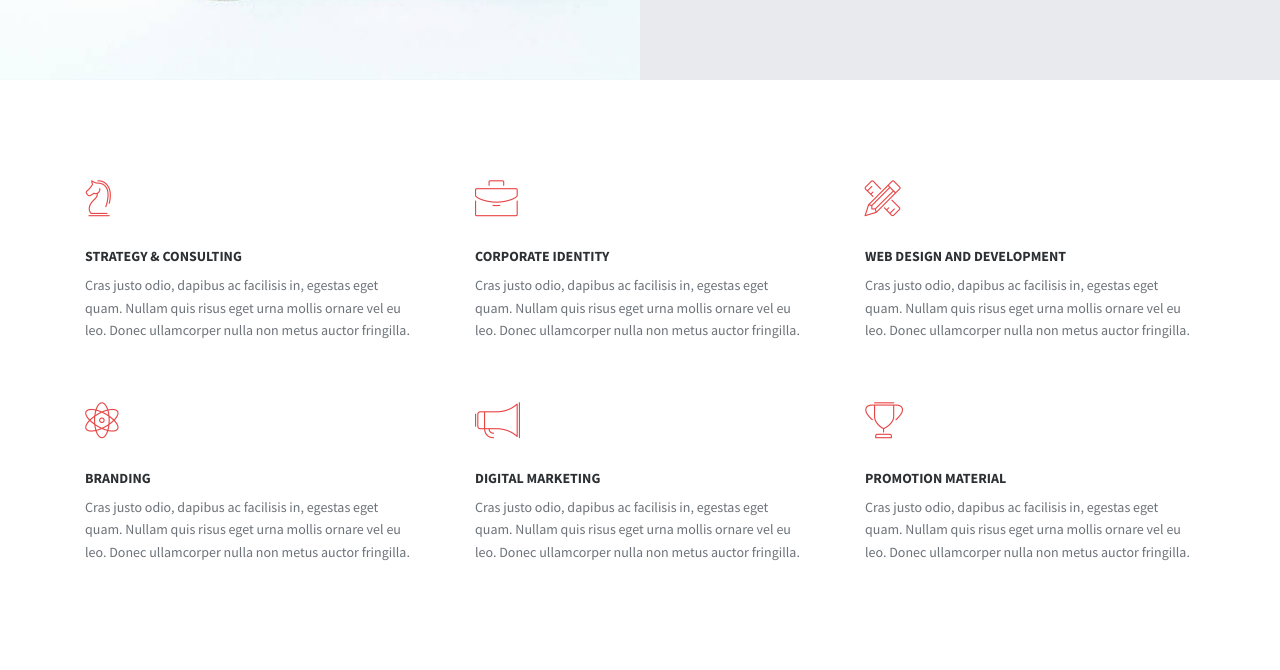
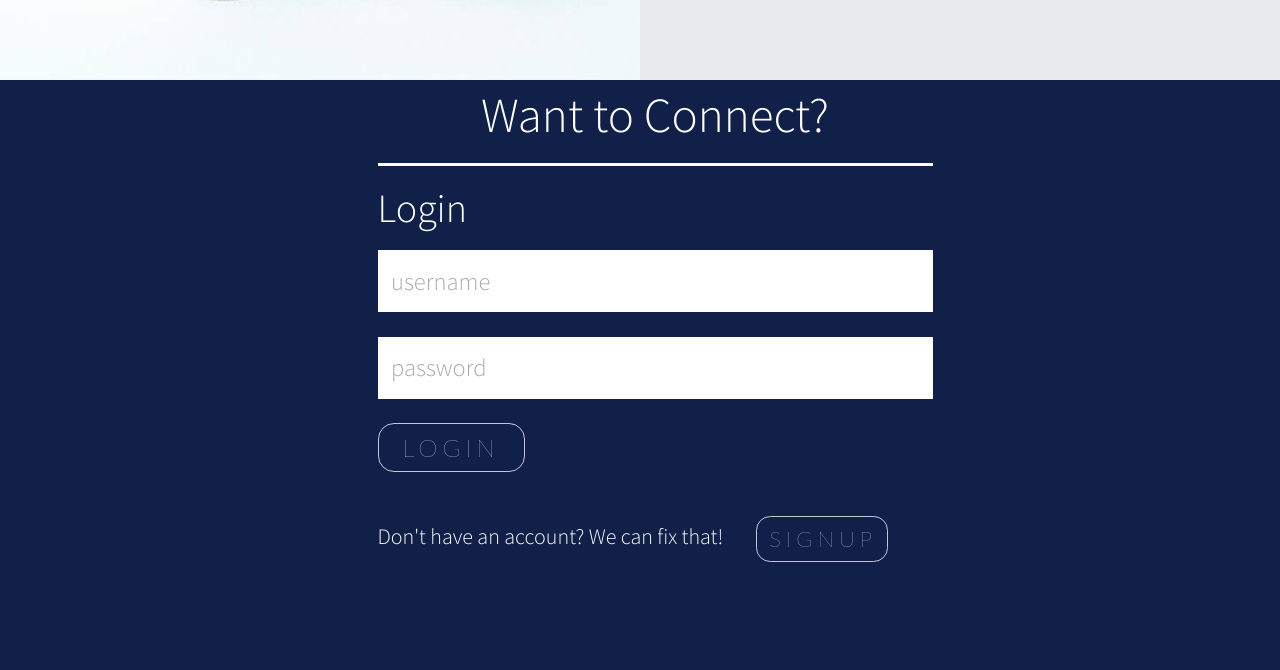
Before and after one commit to 007gauraw/site, a website: page public/index.html in a window 1280 px wide. Shown: the part 1059-1729 px from the top of the page. Drawn offline with nearby package versions, Linux system fonts and the light colour scheme; files whose address does not match are found by name.

Commit message:
login page

```diff
--- a/public/css/main.css
+++ b/public/css/main.css
@@ -590,3 +590,120 @@ ul li {
 	font-size: 11px;
 	margin: 0 2px;
 }
+@import url(https://fonts.googleapis.com/css?family=Lato:400,100,300);
+body {
+  background: #112048;
+  min-height: 100vh;
+  width: auto;
+}
+
+.title h1 {
+  font-size: 3.5em;
+  color: #fff;
+}
+
+.bar {
+  height: .25em;
+  width: 100%;
+  background: #fff;
+  margin: 1.5em auto 0;
+}
+
+.main {
+  /*  background: $trans-orange;*/
+  min-height: 50vh;
+  position: relative;
+  top:-14vh;
+}
+
+input[type=text], input[type=password] {
+  font-size: 1.75em;
+  padding: .55em;
+  width: 100%;
+  margin-bottom: 1em;
+  border: none;
+}
+input[type=text]::-webkit-input-placeholder, input[type=password]::-webkit-input-placeholder {
+  color: #aaaaaa;
+  position: relative;
+  padding: 0;
+  -webkit-transition: all 0.5s ease;
+  transition: all 0.5s ease;
+}
+input[type=text]::-moz-placeholder, input[type=password]::-moz-placeholder {
+  color: #aaaaaa;
+  position: relative;
+  padding: 0;
+  -webkit-transition: all 0.5s ease;
+  transition: all 0.5s ease;
+}
+input[type=text]:-ms-input-placeholder, input[type=password]:-ms-input-placeholder {
+  color: #aaaaaa;
+  position: relative;
+  padding: 0;
+  -webkit-transition: all 0.5s ease;
+  transition: all 0.5s ease;
+}
+input[type=text]::placeholder, input[type=password]::placeholder {
+  color: #aaaaaa;
+  position: relative;
+  padding: 0;
+  -webkit-transition: all 0.5s ease;
+  transition: all 0.5s ease;
+}
+input[type=text]:hover::-webkit-input-placeholder, input[type=text]:focus::-webkit-input-placeholder, input[type=password]:hover::-webkit-input-placeholder, input[type=password]:focus::-webkit-input-placeholder {
+  padding-top: 3em;
+}
+input[type=text]:hover::-moz-placeholder, input[type=text]:focus::-moz-placeholder, input[type=password]:hover::-moz-placeholder, input[type=password]:focus::-moz-placeholder {
+  padding-top: 3em;
+}
+input[type=text]:hover:-ms-input-placeholder, input[type=text]:focus:-ms-input-placeholder, input[type=password]:hover:-ms-input-placeholder, input[type=password]:focus:-ms-input-placeholder {
+  padding-top: 3em;
+}
+input[type=text]:hover::placeholder, input[type=text]:focus::placeholder, input[type=password]:hover::placeholder, input[type=password]:focus::placeholder {
+  padding-top: 3em;
+}
+
+.form h2 {
+  text-align: left;
+  font-weight: 100;
+  color: #fff;
+  margin-bottom: .5em;
+}
+.form h4 {
+  font-weight: 100;
+  color: #fff;
+  margin-top: 2em;
+}
+
+.login, .signup {
+  color: white;
+  width: 6em;
+  font-family: Lato;
+  font-weight: 100;
+  font-size: 1.75em;
+  border: 1px solid rgba(255, 255, 255, 0.75);
+  background: transparent;
+  -webkit-transition: all 200ms ease-in;
+  transition: all 200ms ease-in;
+  border-radius: .65em;
+}
+.login:hover, .signup:hover, .login:focus, .signup:focus {
+  background: #fff;
+  color: #f58421;
+  border: none;
+}
+
+.signup {
+  font-size: 1em;
+  position: relative;
+  left: 1.5em;
+}
+
+h1, h2 h3, h4, h5, h6, input {
+  font: Lato;
+  font-weight: 100;
+}
+#teams{
+	background: white;
+}
--- a/public/index.html
+++ b/public/index.html
@@ -92,7 +92,7 @@
 <!-- services section -->
 <section id="services" class="services service-section">
   <div class="container">
-    <div class="row">
+<!--     <div class="row">
       <div class="col-md-4 col-sm-6 services"> <span class="icon icon-strategy"></span>
         <div class="services-content">
           <h5>Strategy & Consulting</h5>
@@ -129,7 +129,23 @@
           <p>Cras justo odio, dapibus ac facilisis in, egestas eget quam. Nullam quis risus eget urna mollis ornare vel eu leo. Donec ullamcorper nulla non metus auctor fringilla.</p>
         </div>
       </div>
+    </div> -->
+    <div class="container main">
+  <div class="row">
+    <div class="col-md-6 col-md-offset-3 text-center title">
+      <h1>Want to Connect?</h1>
+      <div class="bar"></div>
     </div>
+  </div>
+  <div class="row">
+    <div class="col-md-6 col-md-offset-3 form">
+      <h2>Login</h2>
+      <input type="text" name="username" placeholder="username"/><br/>
+      <input type="password" name="password" placeholder="password"/><a class="btn btn-default login" href="#0">login</a>
+      <h4>Don't have an account? We can fix that!<span><a class="btn btn-default signup" href="#0">Signup</a></span></h4>
+    </div>
+  </div>
+</div>
   </div>
 </section>
 <!-- services section -->
```
